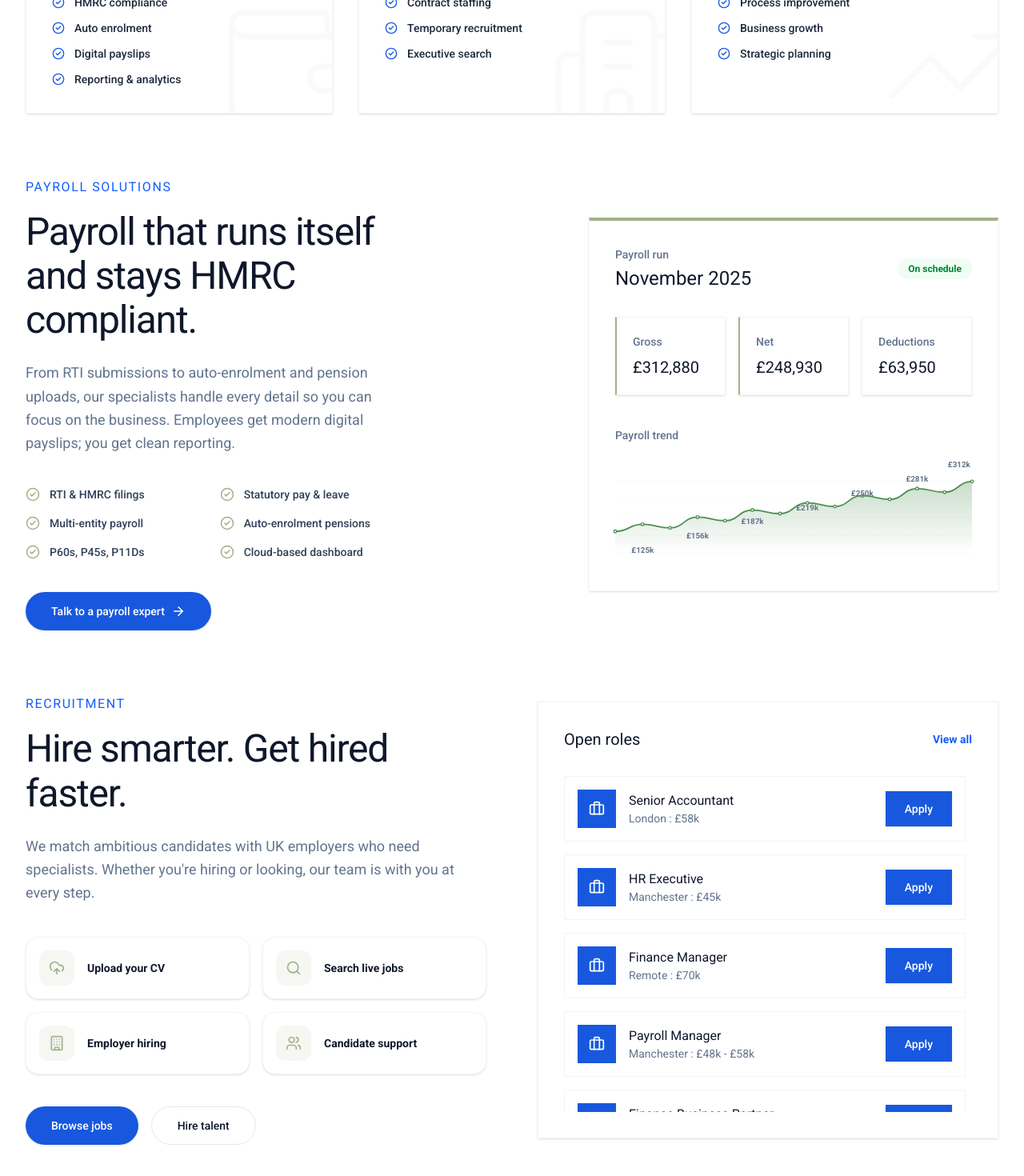
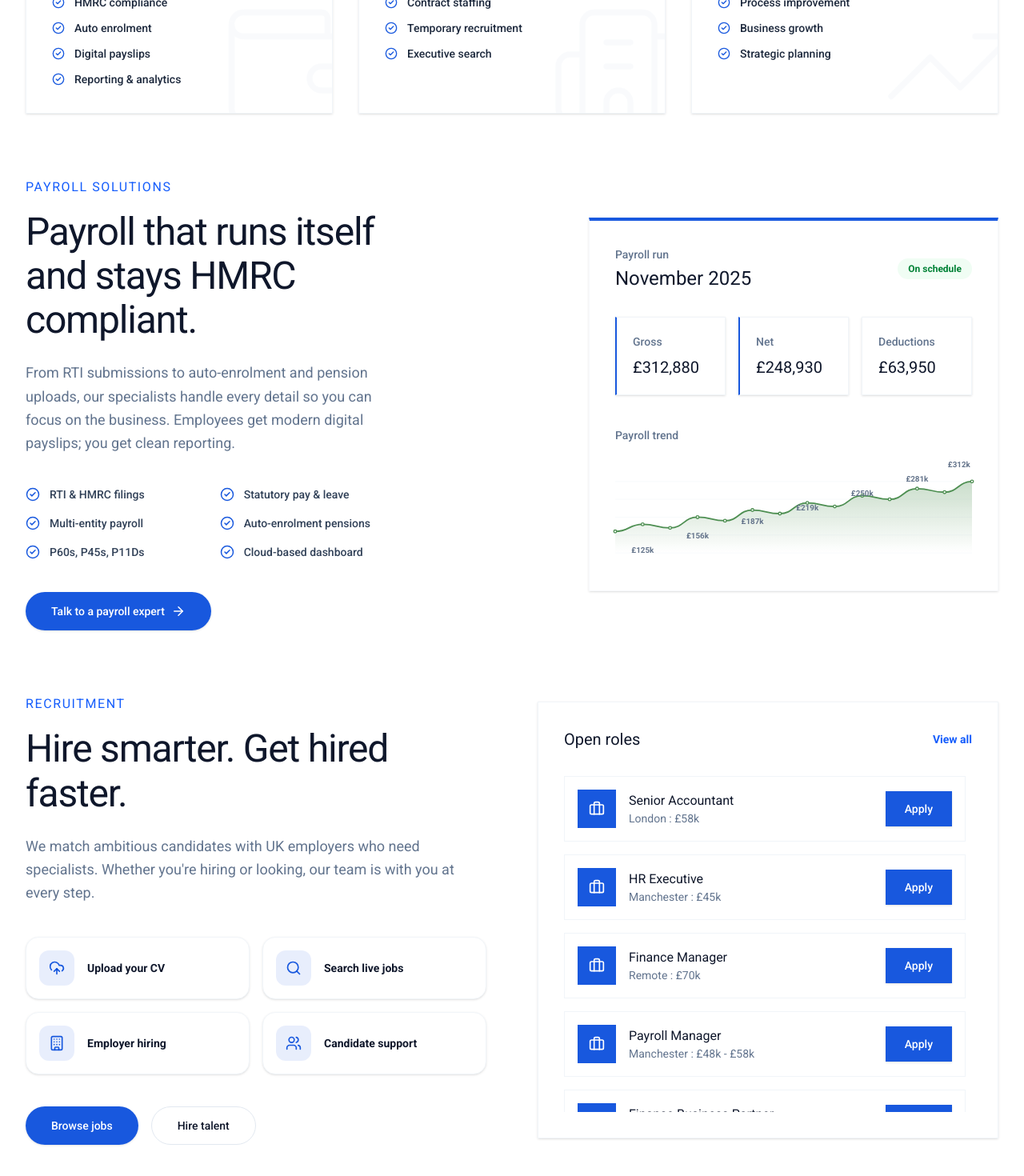
Before and after one commit to sasidhar4444/client_webpage, a Next.js app: page / in a window 1280 px wide. Shown: the part 1292-2762 px from the top of the page at 80% size. Built offline with nearby package versions, Linux system fonts and the light colour scheme.

Commit message:
style: update remaining olive green elements in Payroll and Jobs sections to brand blue

```diff
--- a/components/JobsSection/index.tsx
+++ b/components/JobsSection/index.tsx
@@ -46,8 +46,8 @@ export default function JobsSection() {
             <div className="grid sm:grid-cols-2 gap-4 mb-10">
               <Link href="/upload-cv" className="block">
                 <div className="flex items-center gap-4 p-4 bg-white border border-slate-100 rounded-2xl shadow-sm hover:shadow-md hover:-translate-y-1 transition-all duration-300">
-                  <div className="w-11 h-11 rounded-xl bg-[#a3b18a]/10 flex items-center justify-center shrink-0">
-                    <UploadCloud size={20} className="text-[#a3b18a]" />
+                  <div className="w-11 h-11 rounded-xl bg-[lab(36_30.43_-81.2_/_0.91)]/10 flex items-center justify-center shrink-0">
+                    <UploadCloud size={20} className="text-[lab(36_30.43_-81.2_/_0.91)]" />
                   </div>
                   <span className="font-semibold text-slate-900 text-sm">Upload your CV</span>
                 </div>
@@ -55,8 +55,8 @@ export default function JobsSection() {
 
               <Link href="/jobs" className="block">
                 <div className="flex items-center gap-4 p-4 bg-white border border-slate-100 rounded-2xl shadow-sm hover:shadow-md hover:-translate-y-1 transition-all duration-300">
-                  <div className="w-11 h-11 rounded-xl bg-[#a3b18a]/10 flex items-center justify-center shrink-0">
-                    <Search size={20} className="text-[#a3b18a]" />
+                  <div className="w-11 h-11 rounded-xl bg-[lab(36_30.43_-81.2_/_0.91)]/10 flex items-center justify-center shrink-0">
+                    <Search size={20} className="text-[lab(36_30.43_-81.2_/_0.91)]" />
                   </div>
                   <span className="font-semibold text-slate-900 text-sm">Search live jobs</span>
                 </div>
@@ -64,8 +64,8 @@ export default function JobsSection() {
 
               <Link href="/employer-hiring" className="block">
                 <div className="flex items-center gap-4 p-4 bg-white border border-slate-100 rounded-2xl shadow-sm hover:shadow-md hover:-translate-y-1 transition-all duration-300">
-                  <div className="w-11 h-11 rounded-xl bg-[#a3b18a]/10 flex items-center justify-center shrink-0">
-                    <Building size={20} className="text-[#a3b18a]" />
+                  <div className="w-11 h-11 rounded-xl bg-[lab(36_30.43_-81.2_/_0.91)]/10 flex items-center justify-center shrink-0">
+                    <Building size={20} className="text-[lab(36_30.43_-81.2_/_0.91)]" />
                   </div>
                   <span className="font-semibold text-slate-900 text-sm">Employer hiring</span>
                 </div>
@@ -73,8 +73,8 @@ export default function JobsSection() {
 
               <Link href="/candidate-support" className="block">
                 <div className="flex items-center gap-4 p-4 bg-white border border-slate-100 rounded-2xl shadow-sm hover:shadow-md hover:-translate-y-1 transition-all duration-300">
-                  <div className="w-11 h-11 rounded-xl bg-[#a3b18a]/10 flex items-center justify-center shrink-0">
-                    <Users size={20} className="text-[#a3b18a]" />
+                  <div className="w-11 h-11 rounded-xl bg-[lab(36_30.43_-81.2_/_0.91)]/10 flex items-center justify-center shrink-0">
+                    <Users size={20} className="text-[lab(36_30.43_-81.2_/_0.91)]" />
                   </div>
                   <span className="font-semibold text-slate-900 text-sm">Candidate support</span>
                 </div>
--- a/components/PayrollSection/index.tsx
+++ b/components/PayrollSection/index.tsx
@@ -38,7 +38,7 @@ export default function PayrollSection() {
                 "Cloud-based dashboard"
               ].map((item, i) => (
                 <div key={i} className="flex items-center gap-3 text-slate-700 font-medium text-sm">
-                  <CheckCircle2 size={18} className="text-[#a3b18a] shrink-0" />
+                  <CheckCircle2 size={18} className="text-[lab(36_30.43_-81.2_/_0.91)] shrink-0" />
                   <span>{item}</span>
                 </div>
               ))}
@@ -53,7 +53,7 @@ export default function PayrollSection() {
           <div className="lg:col-span-7 flex justify-end w-full">
             <div className="relative w-full max-w-lg lg:ml-auto">
 
-              <Card className="p-8 shadow-[0_20px_50px_-12px_rgba(0,0,0,0.1)] border border-slate-100/60 border-t-4 border-t-[#a3b18a] bg-white/95 backdrop-blur-sm rounded-none">
+              <Card className="p-8 shadow-[0_20px_50px_-12px_rgba(0,0,0,0.1)] border border-slate-100/60 border-t-4 border-t-[lab(36_30.43_-81.2_/_0.91)] bg-white/95 backdrop-blur-sm rounded-none">
 
                 <div className="flex items-center justify-between mb-8">
                   <div>
@@ -71,7 +71,7 @@ export default function PayrollSection() {
                     whileInView={{ opacity: 1, y: 0 }}
                     viewport={{ once: true }}
                     transition={{ delay: 0.1, duration: 0.5 }}
-                    className="bg-white border border-slate-100 border-l-2 border-l-[#a3b18a] shadow-sm p-5 rounded-none"
+                    className="bg-white border border-slate-100 border-l-2 border-l-[lab(36_30.43_-81.2_/_0.91)] shadow-sm p-5 rounded-none"
                   >
                     <p className="text-sm font-medium text-slate-500 mb-2">Gross</p>
                     <p className="font-normal text-xl text-slate-900">£312,880</p>
@@ -81,7 +81,7 @@ export default function PayrollSection() {
                     whileInView={{ opacity: 1, y: 0 }}
                     viewport={{ once: true }}
                     transition={{ delay: 0.2, duration: 0.5 }}
-                    className="bg-white border border-slate-100 border-l-2 border-l-[#a3b18a] shadow-sm p-5 rounded-none"
+                    className="bg-white border border-slate-100 border-l-2 border-l-[lab(36_30.43_-81.2_/_0.91)] shadow-sm p-5 rounded-none"
                   >
                     <p className="text-sm font-medium text-slate-500 mb-2">Net</p>
                     <p className="font-normal text-xl text-slate-900">£248,930</p>
```
